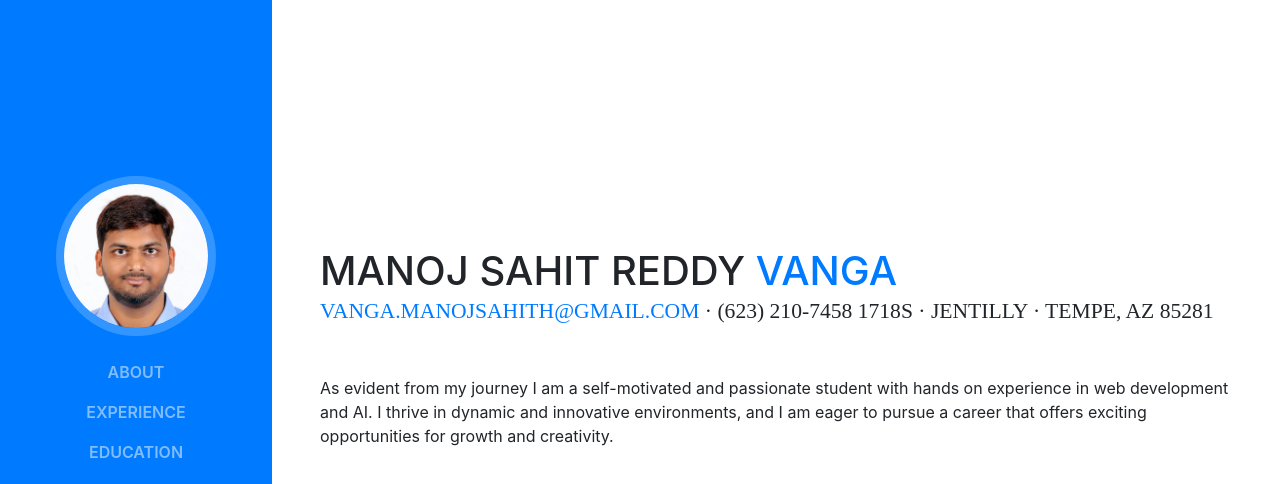
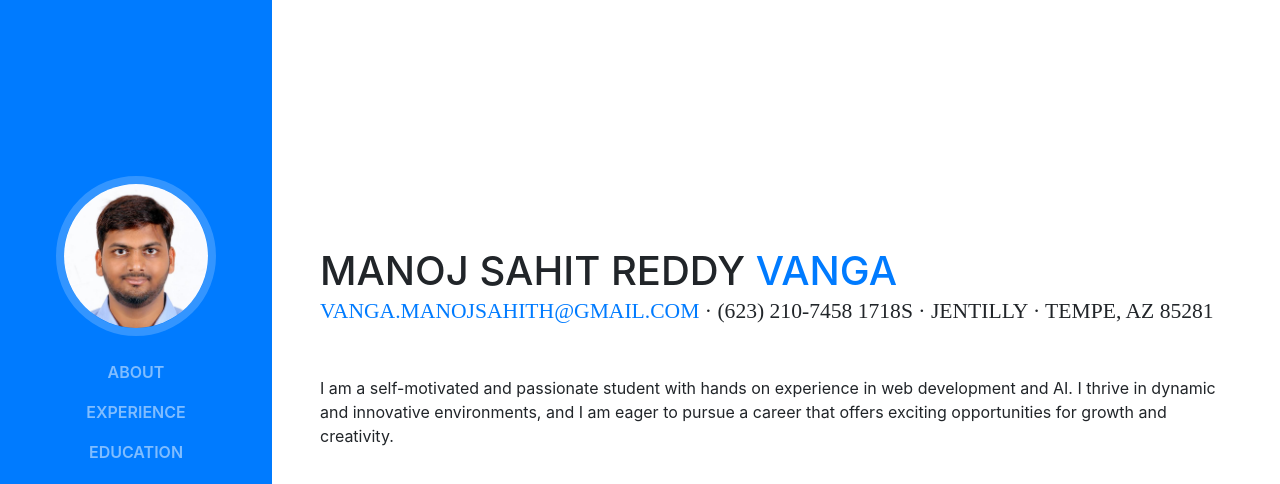
Before and after one commit to MANOJSAHIT/ManojSahit.github.io, a website with bundled scripts: page index.html in a window 1280 px wide. Shown: the top 484 px of the page. Built offline with nearby package versions, Linux system fonts and the light colour scheme; a web font is replaced by a local one.

Commit message:
Update index.html

```diff
--- a/index.html
+++ b/index.html
@@ -73,7 +73,7 @@
           </h1>
           <div class="subheading mb-5"> <a href="mailto:name@email.com">vanga.manojsahith@gmail.com</a> · (623) 210-7458 1718S · Jentilly  · Tempe, AZ 85281
           </div>
-          <p class="mb-5">As evident from my journey I am a self-motivated and passionate student with hands on experience in web development and AI. I thrive in dynamic and innovative environments, and I am eager to pursue a career that offers exciting opportunities for growth and creativity.</p>
+          <p class="mb-5">I am a self-motivated and passionate student with hands on experience in web development and AI. I thrive in dynamic and innovative environments, and I am eager to pursue a career that offers exciting opportunities for growth and creativity.</p>
           <ul class="list-inline list-social-icons mb-0">
             <li class="list-inline-item">
               <a href="https://www.linkedin.com/in/manojsahith/" target="_blank">
```
